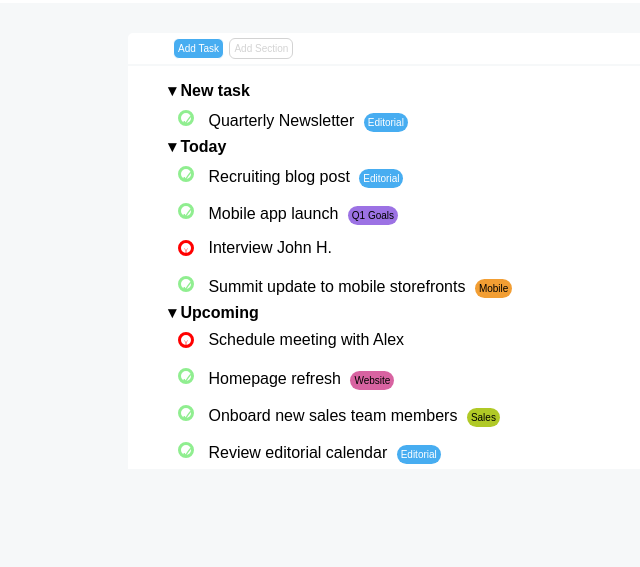
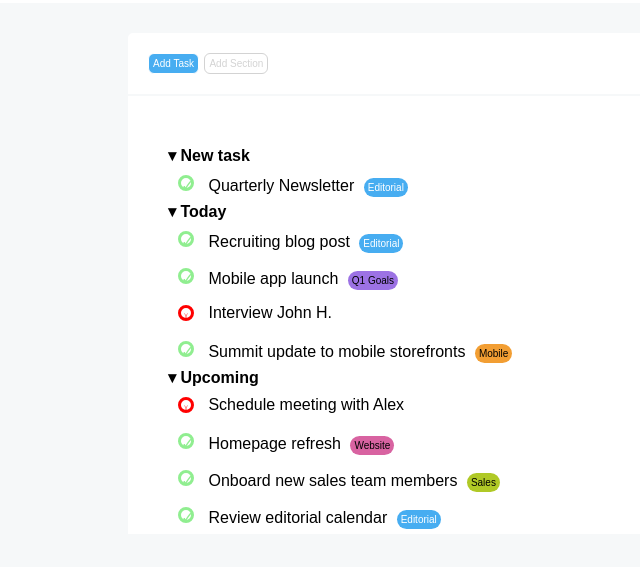
Before and after one commit to DNParadox/html-css-toboolist, a plain HTML site: page index.html in a window 1280 px wide. Shown: the part 67-634 px from the top of the page, without its empty margins (0-640 px from the left). Drawn offline with Linux system fonts and the light colour scheme.

Commit message:
Pulizia codice parziale

```diff
--- a/css/style.css
+++ b/css/style.css
@@ -39,13 +39,14 @@ header {
 #contenitore1 {
     margin-top: 30px;
     border-radius: 5px 5px 0px 0px;
-
+    padding: 15px;
 }
 
 #contenitore2 {
     margin-top: 2px;
-    padding-top: 15px;
+    padding-top: 50px;
     border-radius: 0px;
+
 }
 /*  Main Common */
 .contenitore {
@@ -100,8 +101,6 @@ li {
 .check {
     border-radius: 50%;
     border-style:  solid;
-    /* border-color: lightgreen;
-    color: lightgreen; */
     text-align: center;
     line-height: 16px;
     height: 16px;
```
